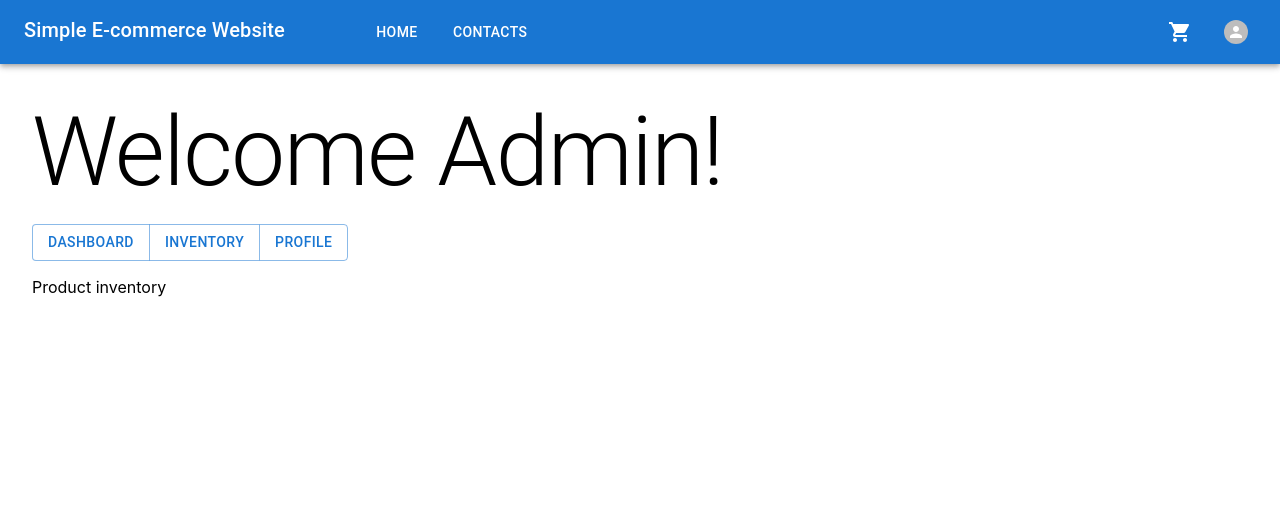
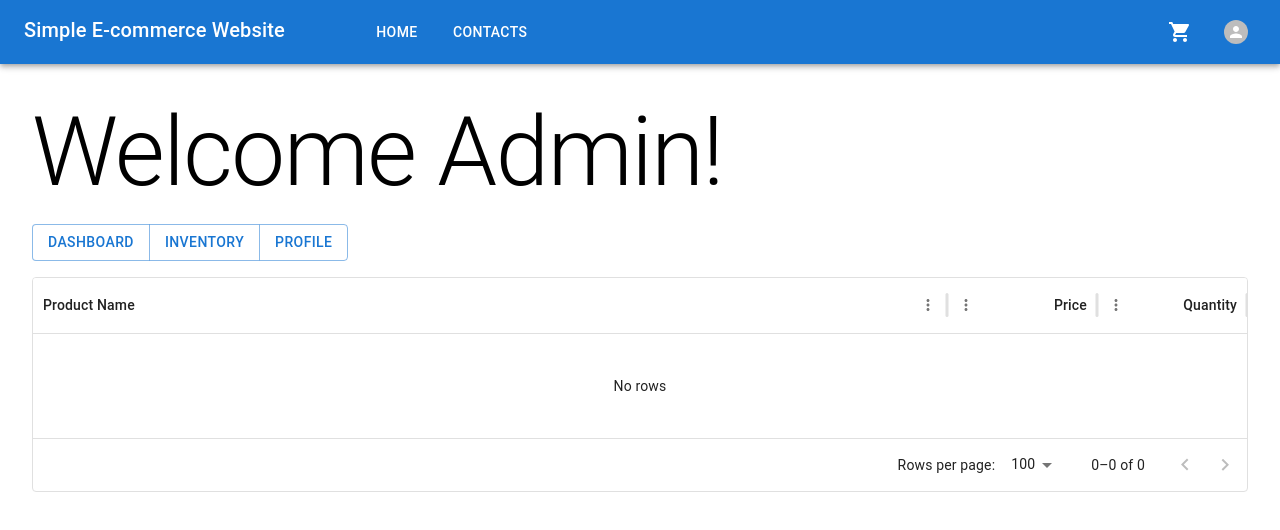
Before and after one commit to bongodev/e-commerce, a React (Create React App) app in the folder client/: page /admin/inventory in a window 1280 px wide. Shown: the top 530 px of the page. Built offline with nearby package versions, Linux system fonts and the light colour scheme.

Commit message:
Add datagrid table for inventory

```diff
--- a/client/src/common/components/index.js
+++ b/client/src/common/components/index.js
@@ -23,6 +23,8 @@ import {
   MenuItem,
   MenuList,
 } from '@mui/material';
+
+import { DataGrid } from '@mui/x-data-grid';
 
 export * from './Loading';
 export * from './FlexBox';
@@ -50,4 +52,5 @@ export {
   Menu,
   MenuItem,
   MenuList,
+  DataGrid as Table,
 };
--- a/client/src/components/index.js
+++ b/client/src/components/index.js
@@ -1,3 +1,3 @@
 export * from './Filter';
-export * from './product/Products';
+export * from './product';
 export * from './appBar/AppBar';
--- /dev/null
+++ b/client/src/components/product/ProductTable.jsx
@@ -0,0 +1,30 @@
+import { Box, Table } from '../../common/components';
+
+export const ProductTable = () => {
+  return (
+    <Box>
+      <Table
+        columns={[
+          {
+            field: 'name',
+            headerName: 'Product Name',
+            flex: 1,
+          },
+          {
+            field: 'price',
+            headerName: 'Price',
+            type: 'number',
+            width: 150,
+          },
+          {
+            field: 'quantity',
+            headerName: 'Quantity',
+            width: 150,
+            type: 'number',
+          },
+        ]}
+        rows={[]}
+      />
+    </Box>
+  );
+};
--- a/client/src/components/product/index.js
+++ b/client/src/components/product/index.js
@@ -1 +1,2 @@
 export * from './Products';
+export * from './ProductTable';
--- /dev/null
+++ b/client/src/pages/admin/InventoryPage.jsx
@@ -0,0 +1,10 @@
+import { Box } from '../../common/components';
+import { ProductTable } from '../../components';
+
+export const InventoryPage = () => {
+  return (
+    <Box>
+      <ProductTable />
+    </Box>
+  );
+};
--- a/client/src/pages/index.js
+++ b/client/src/pages/index.js
@@ -2,4 +2,5 @@ export * from './Layout';
 export * from './contacts/ContactsPage';
 export * from './products/ProductsPage';
 export * from './admin/AdminLayout';
+export * from './admin/InventoryPage';
 export * from './login/LoginPage';
--- a/client/src/router/AppRouter.jsx
+++ b/client/src/router/AppRouter.jsx
@@ -3,6 +3,7 @@ import { createBrowserRouter, RouterProvider } from 'react-router-dom';
 import {
   AdminLayout,
   ContactPage,
+  InventoryPage,
   Layout,
   LoginPage,
   ProductsPage,
@@ -31,7 +32,7 @@ const router = createBrowserRouter([
           },
           {
             path: 'inventory',
-            element: <div>Product inventory</div>,
+            element: <InventoryPage />,
           },
           {
             path: 'profile',
```
